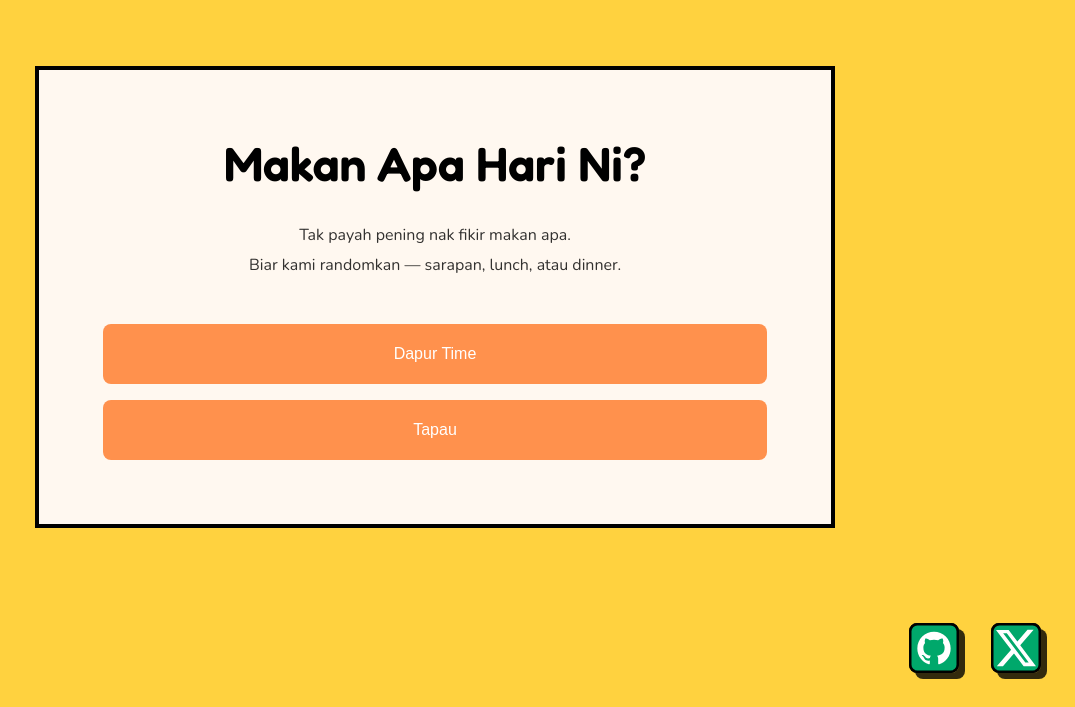
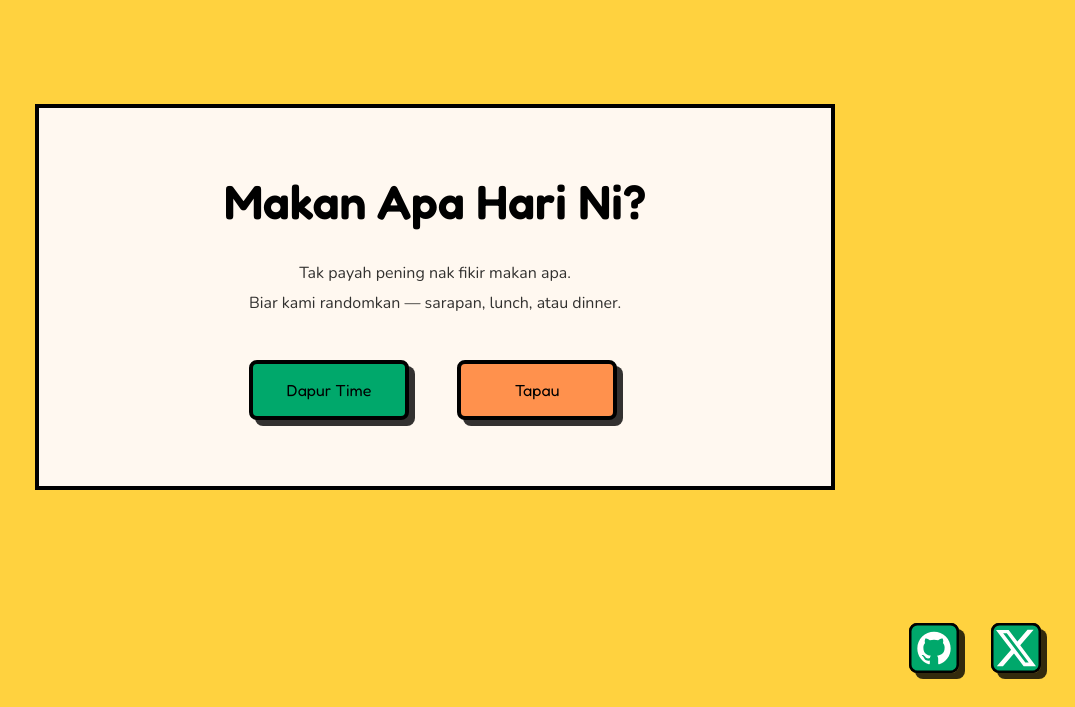
Before and after one commit to aizatsyafiq/JomMakan, a Flask app: page / in a window 1280 px wide. Shown: the part 93-800 px from the top of the page, without its empty margins (205-1280 px from the left). Run offline with Flask 3, Linux system fonts and the light colour scheme.

Commit message:
Frontending part 2

```diff
--- a/app/static/css/style.css
+++ b/app/static/css/style.css
@@ -85,7 +85,6 @@ body {
     flex-direction: column;
 }
 
-/* Header */
 header {
     padding: var(--spacing-lg);
     background-color: var(--color-bg-orange);
@@ -96,7 +95,6 @@ header {
     font-weight: bold;
 }
 
-/* Main Container */
 .container {
     flex: 1;
     display: flex;
@@ -105,7 +103,6 @@ header {
     padding: var(--spacing-lg);
 }
 
-/* Screen Management */
 .screen {
     width: 100%;
     max-width: 800px;
@@ -149,31 +146,45 @@ h3 {
     opacity: 0.8;
 }
 
-/* Button Container */
 .button-container {
     display: flex;
-    flex-direction: column;
-    gap: var(--spacing-md);
+    flex-direction: row;
+    justify-content: center;
+    flex-wrap: wrap;
+    gap: var(--spacing-xl);
     margin-top: var(--spacing-xl);
 }
 
-/* Buttons */
 .choice-button, .action-btn {
-    background-color: var(--color-button2);
-    color: var(--color-white);
-    border: none;
+    border: 4px solid var(--color-text);
+    border-radius: 8px;
+    box-shadow: 6px 6px 0px rgba(0, 0, 0, 0.8);
+    color: var(--color-text);
     padding: var(--spacing-md) var(--spacing-lg);
+    font-family: 'Fredoka', Arial, sans-serif;
     font-size: var(--subheading);
-    border-radius: 8px;
+    min-height: 40px;
+    min-width: 160px;
     cursor: pointer;
+    transform: translate(-2px, -2px);
     transition: all 0.3s ease;
-    min-height: 60px;
 }
 
+.choice-button:nth-child(1) { background-color: var(--color-button1); }
+
+.choice-button:nth-child(2) { background-color: var(--color-button2); }
+
+.choice-button:nth-child(3) { background-color: var(--color-button3); }
+
+.choice-button:nth-child(4) { background-color: var(--color-button4); }
+
+.choice-button:nth-child(5) { background-color: var(--color-button5); }
+
+.choice-button:nth-child(6) { background-color: var(--color-button6); }
+
 .choice-button:hover, .action-btn:hover:not(.disabled) {
-    background-color: #606060;
-    transform: translateY(-2px);
-    box-shadow: 0 4px 8px rgba(0, 0, 0, 0.2);
+    transform: translate(0px, 0px);
+    box-shadow: 2px 2px 0px rgba(0 ,0, 0, 0.8);
 }
 
 .action-btn.primary {
@@ -185,7 +196,6 @@ h3 {
     cursor: not-allowed;
 }
 
-/* Result Card */
 .result-card {
     background-color: var(--color-bg-cream);
     border-radius: 12px;
@@ -235,7 +245,6 @@ h3 {
     max-width: 200px;
 }
 
-/* back button */
 .back-button {
     position: absolute;
     top: 2rem;
@@ -268,15 +277,12 @@ h3 {
     filter: brightness(0) invert(1);
 }
 
-/* Footer Pagination */
 footer {
     padding: var(--spacing-lg);
     background-color: var(--color-bg-orange);
     display: flex;
     justify-content: flex-end;
 }
-
-/* Replace the existing .page-btn styles with these social button styles */
 
 .pagination {
     display: flex;
@@ -287,31 +293,25 @@ footer {
 .social-btn {
     width: 50px;
     height: 50px;
-    /* background-color: var(--color-white); */
-    border: 3px solid var(--color-text); /* Thick stroke for neubrutalism */
+    border: 3px solid var(--color-text);
     border-radius: 8px;
     display: flex;
     align-items: center;
     justify-content: center;
     text-decoration: none;
     transition: all 0.3s ease;
-    /* Opaque shadow at 30 degrees */
     box-shadow: 6px 6px 0px rgba(0, 0, 0, 0.8);
-    transform: translate(-2px, -2px); /* Offset to show shadow */
+    transform: translate(-2px, -2px);
 }
 
 .social-btn:hover {
-    /* background-color: var(--color-bg-dark); */
-    transform: translate(0px, 0px); /* Move to shadow position on hover */
+    transform: translate(0px, 0px);
     box-shadow: 2px 2px 0px rgba(0, 0, 0, 0.8);
 }
 
 .social-btn img {
     width: 50px;
     height: 50px;
-    /* stroke: var(--color-text); */
-    /* stroke-width: 2px; */
-    /* fill: none; Ensure stroke shows instead of fill */
 }
 
 .social-btn:hover img {
@@ -339,7 +339,6 @@ footer {
     cursor: not-allowed;
 }
 
-/* Loading Spinner */
 .loading-spinner {
     width: 50px;
     height: 50px;
```
